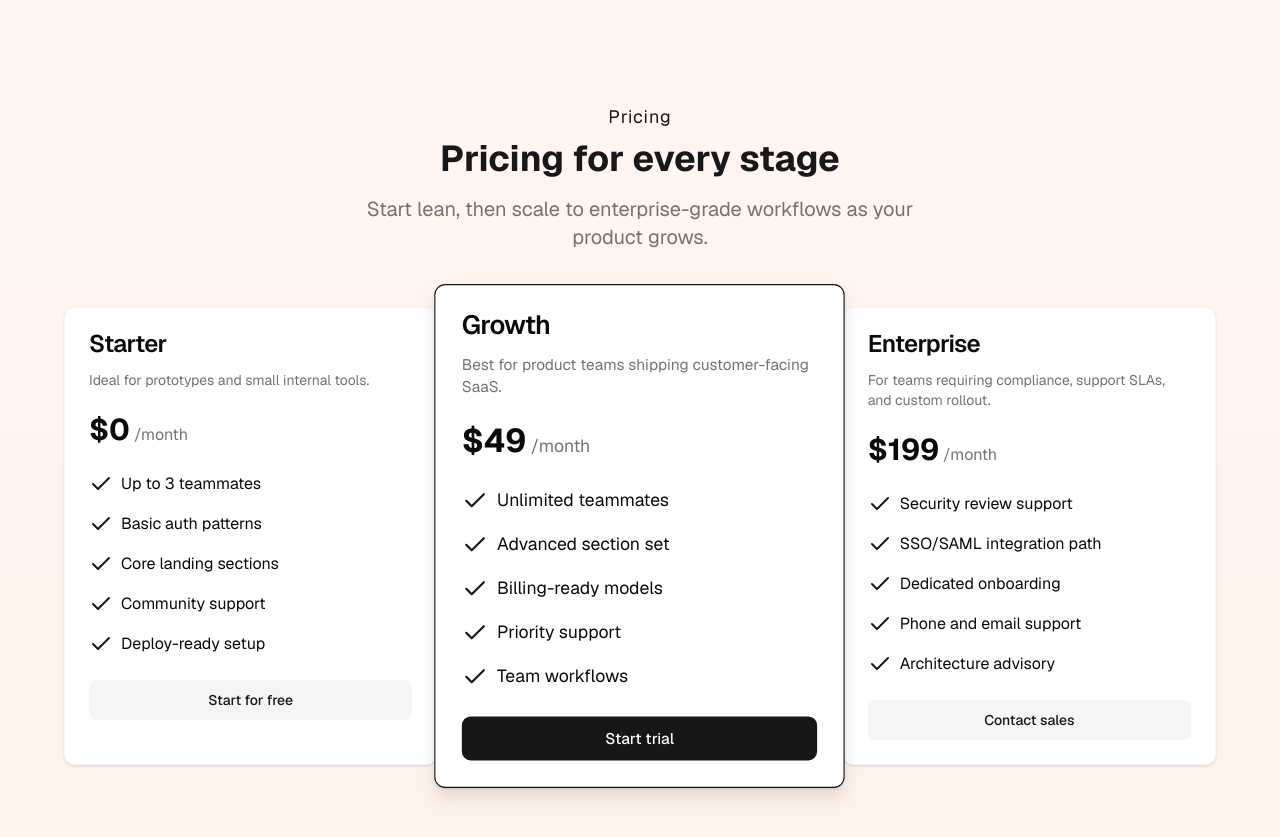
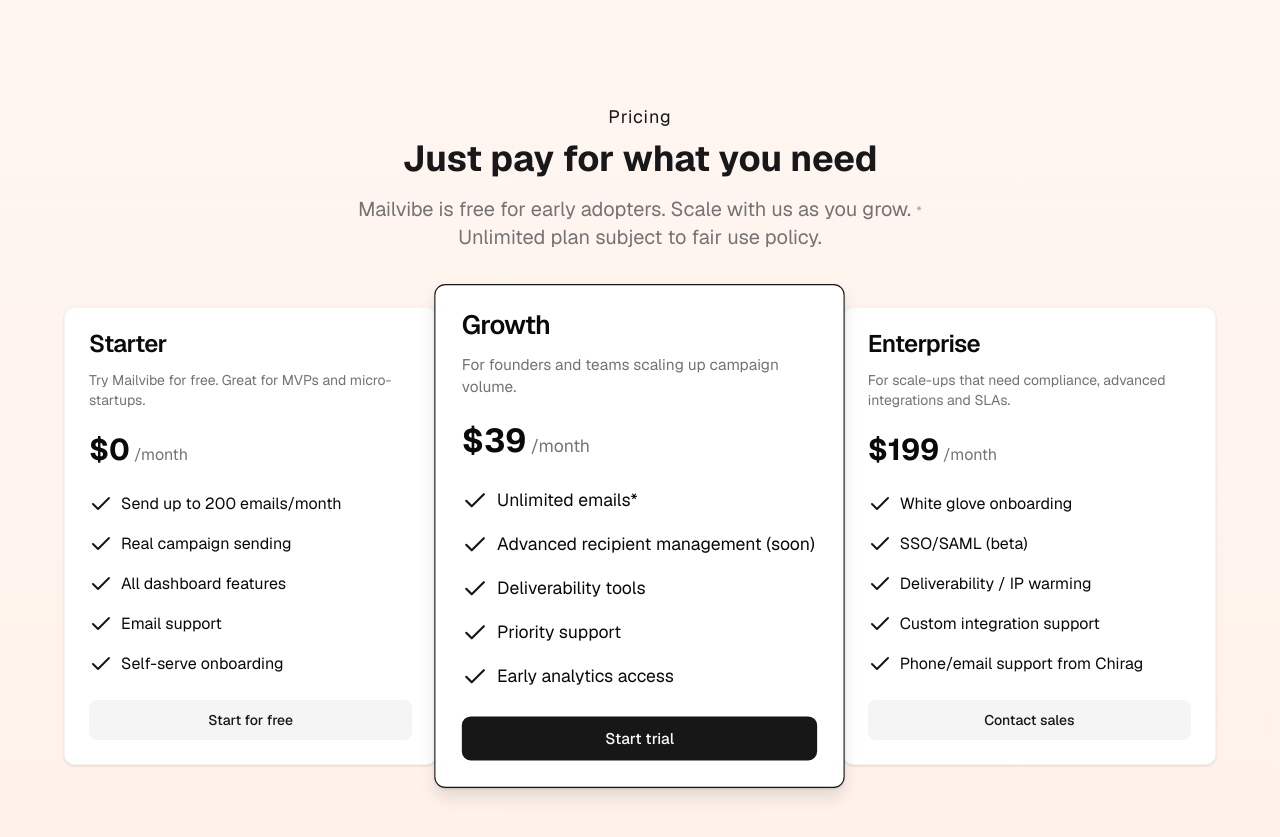
Before and after one commit to chiragbidx/blocksmith-iip, a Next.js app: page / in a window 1280 px wide. Shown: the part 6600-7437 px from the top of the page. Built offline with nearby package versions, Linux system fonts and the light colour scheme.

Commit message:
Mailvibe pricing section

```diff
--- a/components/home/LayoutPricingSection.tsx
+++ b/components/home/LayoutPricingSection.tsx
@@ -29,29 +29,29 @@
     popular: 0,
     price: 0,
     description:
-      "Ideal for prototypes and small internal tools.",
+      "Try Mailvibe for free. Great for MVPs and micro-startups.",
     buttonText: "Start for free",
     benefitList: [
-      "Up to 3 teammates",
-      "Basic auth patterns",
-      "Core landing sections",
-      "Community support",
-      "Deploy-ready setup",
+      "Send up to 200 emails/month",
+      "Real campaign sending",
+      "All dashboard features",
+      "Email support",
+      "Self-serve onboarding",
     ],
   },
   {
     title: "Growth",
     popular: 1,
-    price: 49,
+    price: 39,
     description:
-      "Best for product teams shipping customer-facing SaaS.",
+      "For founders and teams scaling up campaign volume.",
     buttonText: "Start trial",
     benefitList: [
-      "Unlimited teammates",
-      "Advanced section set",
-      "Billing-ready models",
+      "Unlimited emails*",
+      "Advanced recipient management (soon)",
+      "Deliverability tools",
       "Priority support",
-      "Team workflows",
+      "Early analytics access",
     ],
   },
   {
@@ -59,14 +59,14 @@
     popular: 0,
     price: 199,
     description:
-      "For teams requiring compliance, support SLAs, and custom rollout.",
+      "For scale-ups that need compliance, advanced integrations and SLAs.",
     buttonText: "Contact sales",
     benefitList: [
-      "Security review support",
-      "SSO/SAML integration path",
-      "Dedicated onboarding",
-      "Phone and email support",
-      "Architecture advisory",
+      "White glove onboarding",
+      "SSO/SAML (beta)",
+      "Deliverability / IP warming",
+      "Custom integration support",
+      "Phone/email support from Chirag",
     ],
   },
 ];
@@ -79,11 +79,11 @@
       </h2>
 
       <h2 className="text-3xl md:text-4xl text-center font-bold mb-4">
-        Pricing for every stage
+        Just pay for what you need
       </h2>
 
       <h3 className="md:w-1/2 mx-auto text-xl text-center text-muted-foreground pb-14">
-        Start lean, then scale to enterprise-grade workflows as your product grows.
+        Mailvibe is free for early adopters. Scale with us as you grow. <span className="text-muted-foreground/60 text-sm">*</span> Unlimited plan subject to fair use policy.
       </h3>
 
       <div className="grid md:grid-cols-2 lg:grid-cols-3 gap-8 lg:gap-4">
```
